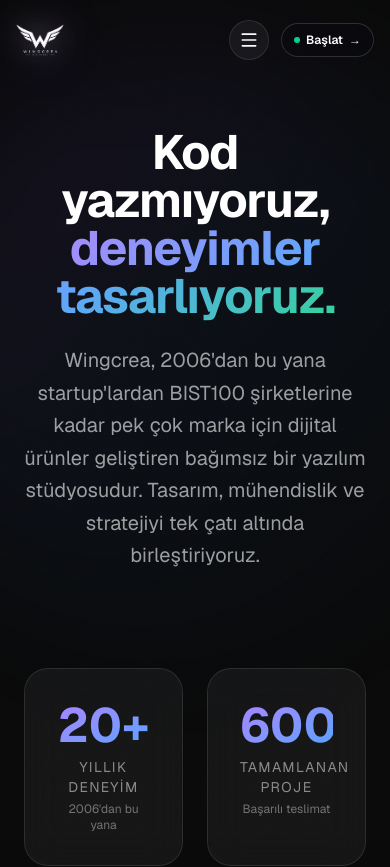
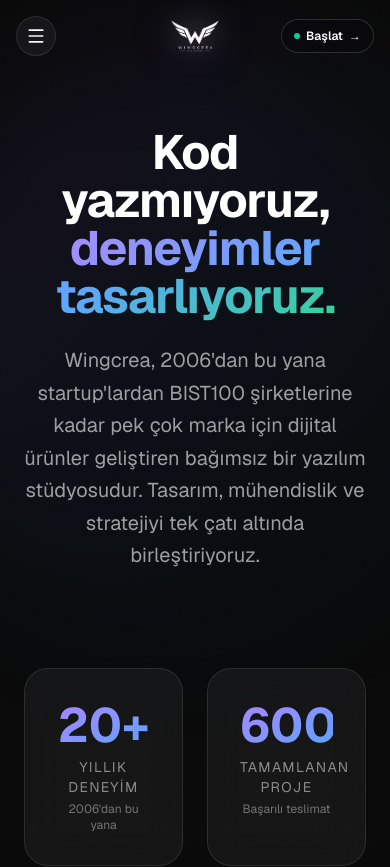
Before and after one commit to emem1962/wingcrea, a Next.js app: page /about in a window 390 px wide. Shown: the top 867 px of the page. Built offline with nearby package versions, Linux system fonts and the light colour scheme.

Commit message:
Update Navbar.tsx

```diff
--- a/components/layout/Navbar.tsx
+++ b/components/layout/Navbar.tsx
@@ -55,7 +55,6 @@
         }
     };
 
-    // 🎯 Basitleştirilmiş scroll to top - native smooth scroll
     const scrollToTop = () => {
         window.scrollTo({ top: 0, behavior: "smooth" });
     };
@@ -82,20 +81,31 @@
                     scrolled ? "py-2 md:py-3" : "py-4 md:py-6"
                 }`}
             >
-               <div className="max-w-7xl mx-auto px-4 md:px-6 flex items-center justify-between relative">
+                <div className="max-w-7xl mx-auto px-4 md:px-6">
+                    {/* 3 KOLONLU LAYOUT */}
+                    <div className="flex items-center justify-between relative">
 
-    {/* SOL: Logo (Desktop'ta solda, mobilde ortada) */}
-    <div className="relative z-10 md:w-auto">
-        <Link href="/" className="flex items-center gap-2 md:gap-3 text-lg md:text-xl font-bold tracking-tight">
+                        {/* SOL KOLON: Logo (Desktop) / Hamburger (Mobil) */}
+                        <div className="flex-1 flex items-center">
+                            {/* Desktop: Logo */}
+                            <Link
+                                href="/"
+                                className="hidden md:flex items-center gap-3 text-xl font-bold tracking-tight"
+                            >
                                 <motion.div
                                     className="relative"
                                     animate={{ scale: [1, 1.15, 1] }}
-                transition={{ duration: 2, repeat: Infinity, ease: "easeInOut", repeatDelay: 1 }}
+                                    transition={{
+                                        duration: 2,
+                                        repeat: Infinity,
+                                        ease: "easeInOut",
+                                        repeatDelay: 1
+                                    }}
                                 >
                                     <img
                                         src="/wingcrea_logo.png"
                                         alt="Wingcrea Logo"
-                    className="relative w-12 h-12 md:w-10 md:h-10 object-contain"
+                                        className="relative w-10 h-10 object-contain"
                                         style={{
                                             filter: 'brightness(0) invert(1) drop-shadow(0 0 12px rgba(255,255,255,0.4))',
                                         }}
@@ -107,12 +117,54 @@
                                         }}
                                     />
                                 </motion.div>
-            <span className="text-white hidden sm:inline">Wingcrea</span>
+                                <span className="text-white">Wingcrea</span>
                             </Link>
+
+                            {/* Mobil: Hamburger */}
+                            <button
+                                onClick={() => setOpen(!open)}
+                                className="md:hidden w-10 h-10 flex items-center justify-center glass rounded-full"
+                            >
+                                {open ? <X size={20} /> : <Menu size={20} />}
+                            </button>
                         </div>
 
-    {/* ORTA: Desktop Menü (Absolute Center) */}
-    <nav className="hidden md:flex absolute left-1/2 -translate-x-1/2 items-center gap-1 glass rounded-full px-2 py-2">
+                        {/* ORTA KOLON: Logo (Mobil) / Menü (Desktop) */}
+                        <div className="absolute left-1/2 -translate-x-1/2 z-10">
+                            {/* Mobil: Logo (sadece ikon, yazı yok) */}
+                            <Link
+                                href="/"
+                                className="md:hidden flex items-center justify-center"
+                            >
+                                <motion.div
+                                    className="relative"
+                                    animate={{ scale: [1, 1.15, 1] }}
+                                    transition={{
+                                        duration: 2,
+                                        repeat: Infinity,
+                                        ease: "easeInOut",
+                                        repeatDelay: 1
+                                    }}
+                                >
+                                    <img
+                                        src="/wingcrea_logo.png"
+                                        alt="Wingcrea Logo"
+                                        className="relative w-12 h-12 object-contain"
+                                        style={{
+                                            filter: 'brightness(0) invert(1) drop-shadow(0 0 12px rgba(255,255,255,0.4))',
+                                        }}
+                                    />
+                                    <div
+                                        className="absolute inset-0 rounded-full blur-xl opacity-50"
+                                        style={{
+                                            background: 'radial-gradient(circle, rgba(139, 92, 246, 0.4) 0%, transparent 70%)',
+                                        }}
+                                    />
+                                </motion.div>
+                            </Link>
+
+                            {/* Desktop: Menü */}
+                            <nav className="hidden md:flex items-center gap-1 glass rounded-full px-2 py-2">
                                 {links.map((l) => (
                                     <MagneticButton key={l.name} strength={0.25}>
                                         <button
@@ -124,17 +176,10 @@
                                     </MagneticButton>
                                 ))}
                             </nav>
+                        </div>
 
-    {/* SAĞ: Mobil Hamburger + Butonlar */}
-    <div className="flex items-center gap-3 relative z-10">
-        {/* Mobil: Hamburger */}
-        <button
-            onClick={() => setOpen(!open)}
-            className="md:hidden w-10 h-10 flex items-center justify-center glass rounded-full"
-        >
-            {open ? <X size={20} /> : <Menu size={20} />}
-        </button>
-
+                        {/* SAĞ KOLON: Butonlar */}
+                        <div className="flex-1 flex items-center justify-end gap-3">
                             {/* Mobil: Başlat butonu */}
                             <button
                                 onClick={scrollToContact}
@@ -158,6 +203,7 @@
                                 <MorphingButton onClick={scrollToContact}>
                                     Proje Başlat
                                 </MorphingButton>
+                            </div>
                         </div>
                     </div>
                 </div>
@@ -190,7 +236,7 @@
                 )}
             </AnimatePresence>
 
-            {/* 🔝 Yukarı Çık Butonu - Basitleştirilmiş */}
+            {/* Yukarı Çık Butonu */}
             <motion.button
                 ref={topBtnRef}
                 initial={false}
@@ -214,9 +260,7 @@
                     boxShadow: "0 0 50px rgba(139, 92, 246, 0.6), 0 12px 40px rgba(0, 0, 0, 0.5)",
                 }}
                 whileTap={{ scale: 0.9 }}
-                data-cursor="Yukarı"
             >
-                {/* Dönen gradient border */}
                 <motion.div
                     className="absolute -inset-[1.5px] rounded-full"
                     style={{
@@ -226,7 +270,6 @@
                     transition={{ duration: 3, repeat: Infinity, ease: "linear" }}
                 />
 
-                {/* İç kısım */}
                 <div className="absolute inset-[1.5px] rounded-full bg-black/90 flex items-center justify-center">
                     <motion.div
                         animate={{ y: [0, -4, 0] }}
@@ -239,7 +282,6 @@
                     </motion.div>
                 </div>
 
-                {/* Pulse ring */}
                 <motion.div
                     className="absolute inset-0 rounded-full"
                     style={{
```
Lines whose indentation alone changed are shown as unchanged.
